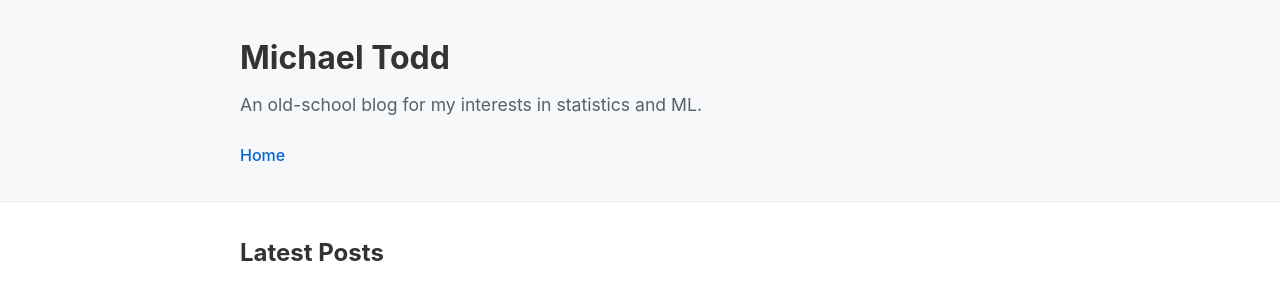
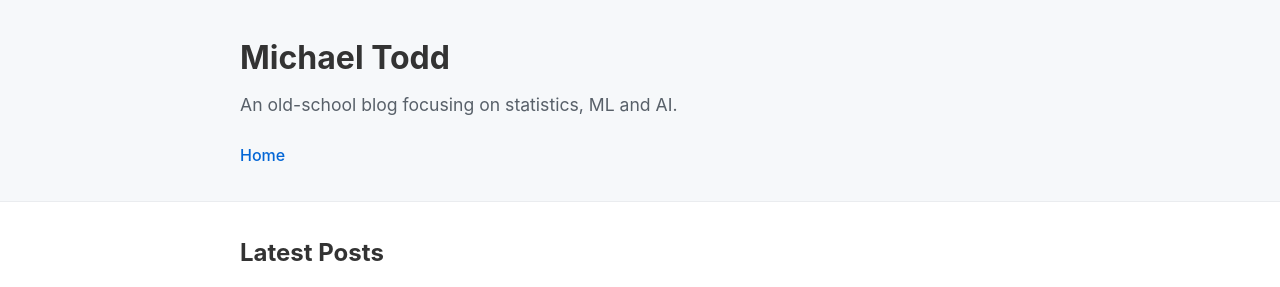
Before and after one commit to mtoddx/michaeltodd, a Jekyll site: the page built from index.md, in a window 1280 px wide. Shown: the top 287 px of the page. Built offline with Jekyll 4.4.1, drawn with Linux system fonts in a browser that asks for light colours.

Commit message:
Update _config.yml

```diff
--- a/_config.yml
+++ b/_config.yml
@@ -1,5 +1,5 @@
 title: Michael Todd
-description: An old-school blog for my interests in statistics and ML.
+description: An old-school blog focusing on statistics, ML and AI.
 url: "https://michaeltodd.io"
 baseurl: ""
 youtube_channel: "https://youtube.com/@mtstats"
```
